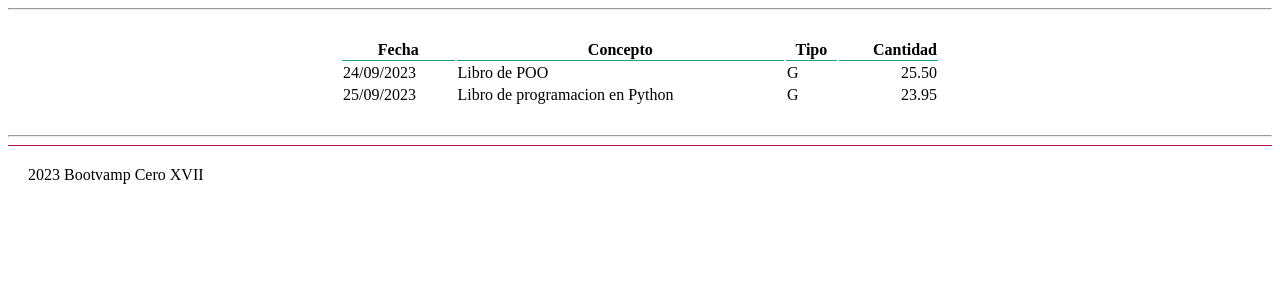
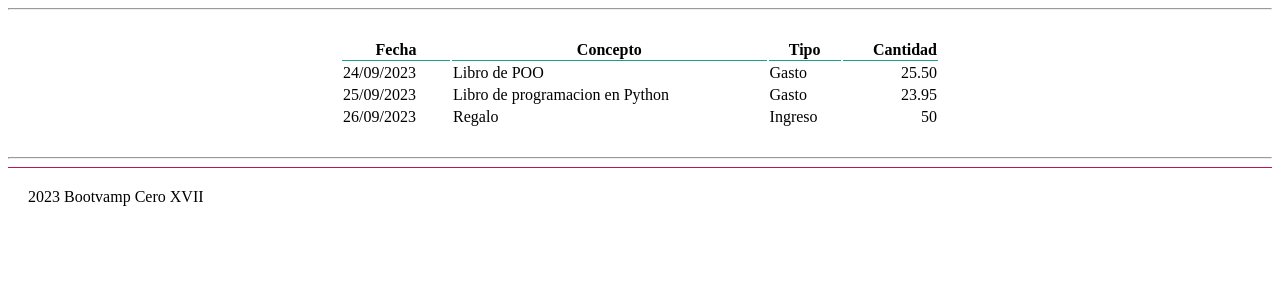
Before and after one commit to RamiroCovian/hello-flask, a Flask app: page / in a window 1280 px wide. Shown: the part 83-383 px from the top of the page. Run offline with Flask 3, Linux system fonts and the light colour scheme.

Commit message:
fix: mejoramos la visualizacion del tipo de operacion

```diff
--- a/balance/data/movimientos.csv
+++ b/balance/data/movimientos.csv
@@ -1,3 +1,4 @@
 fecha,concepto,ingreso_gasto,cantidad
 24/09/2023,Libro de POO,G,25.50
 25/09/2023,Libro de programacion en Python,G,23.95
+26/09/2023,Regalo,I,50
--- a/balance/templates/inicio.html
+++ b/balance/templates/inicio.html
@@ -23,7 +23,13 @@
             <tr>
                 <td>{{ m.fecha }}</td>
                 <td>{{ m.concepto }}</td>
-                <td>{{ m.ingreso_gasto }}</td>
+                <td>
+                    {% if m.ingreso_gasto == "I" %}
+                    Ingreso
+                    {% else %}
+                    Gasto
+                    {% endif %}
+                </td>
                 <td class="numero">{{ m.cantidad }}</td>
             </tr>
             {% endfor %}
```
